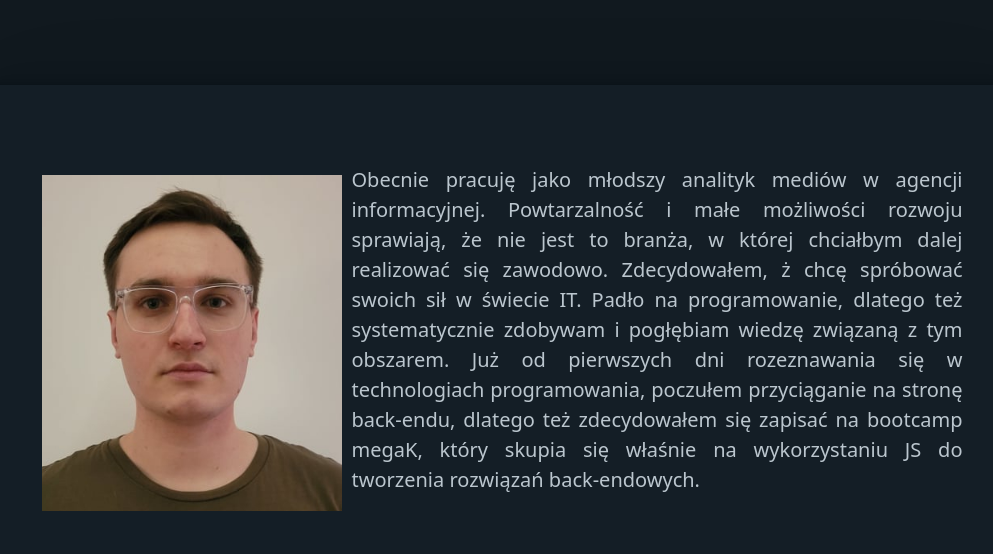
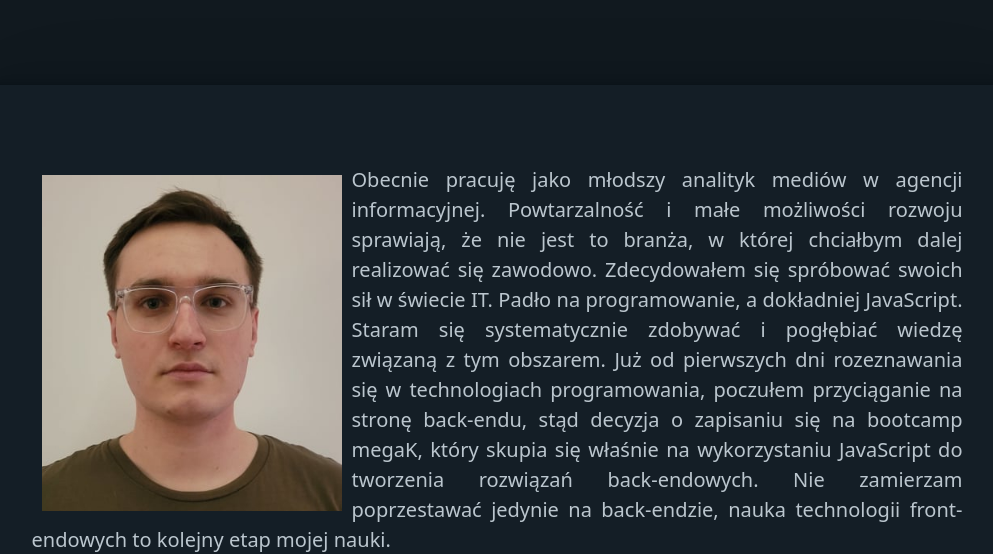
Before and after one commit to rearwindowsoda/cvpage, a website: page public/index.html in a window 1280 px wide. Shown: the part 246-800 px from the top of the page, without its empty margins (143-1136 px from the left). Drawn offline with nearby package versions, Linux system fonts and the light colour scheme.

Commit message:
fixing typos (front-end)

```diff
--- a/public/index.html
+++ b/public/index.html
@@ -19,11 +19,10 @@
             <img src="images/ja.jpg"> <p class="justified"> Obecnie pracuję jako młodszy analityk mediów w agencji informacyjnej. Powtarzalność i małe
             możliwości
             rozwoju sprawiają, że nie jest to branża, w której chciałbym dalej realizować się zawodowo.
-            Zdecydowałem, ż chcę spróbować swoich sił w świecie IT. Padło na programowanie, dlatego też
-            systematycznie zdobywam i pogłębiam wiedzę związaną z tym obszarem. Już od pierwszych dni
-            rozeznawania się w technologiach programowania, poczułem przyciąganie na stronę back-endu, dlatego
-            też zdecydowałem się zapisać na bootcamp megaK, który skupia się właśnie na wykorzystaniu JS do
-            tworzenia rozwiązań back-endowych.</p>
+            Zdecydowałem się spróbować swoich sił w świecie IT. Padło na programowanie, a dokładniej JavaScript.
+            Staram się systematycznie zdobywać i pogłębiać wiedzę związaną z tym obszarem. Już od pierwszych dni
+            rozeznawania się w technologiach programowania, poczułem przyciąganie na stronę back-endu, stąd decyzja o zapisaniu się na bootcamp megaK, który skupia się właśnie na wykorzystaniu JavaScript do
+            tworzenia rozwiązań back-endowych. Nie zamierzam poprzestawać jedynie na back-endzie, nauka technologii front-endowych to kolejny etap mojej nauki. </p>
         </article>
         <details open>
         <summary>O mnie</summary>
@@ -193,7 +192,6 @@ Prosta aplikacja CRUD. Pozwala na wyświetlenie wszystkich zadań do wykonania,
                 Personalna strona statyczna służąca jako elektroniczne CV / wizytówka.
                 </p>
                 <p><mark>Wykorzystano następujące technologie: HTML, CSS, Pico.css, Node.js, Express.js, SSL</mark></p>
-                <p><mark>Wykorzystano następujące technologie: HTML, CSS, Pico.css, Node.js, Express.js, SSL</mark></p>
                 <p>
                     Link do aplikacji: <a href="https://mateuszowczarek.eu">mateuszowczarek.eu</a>
                     <br/>
```
